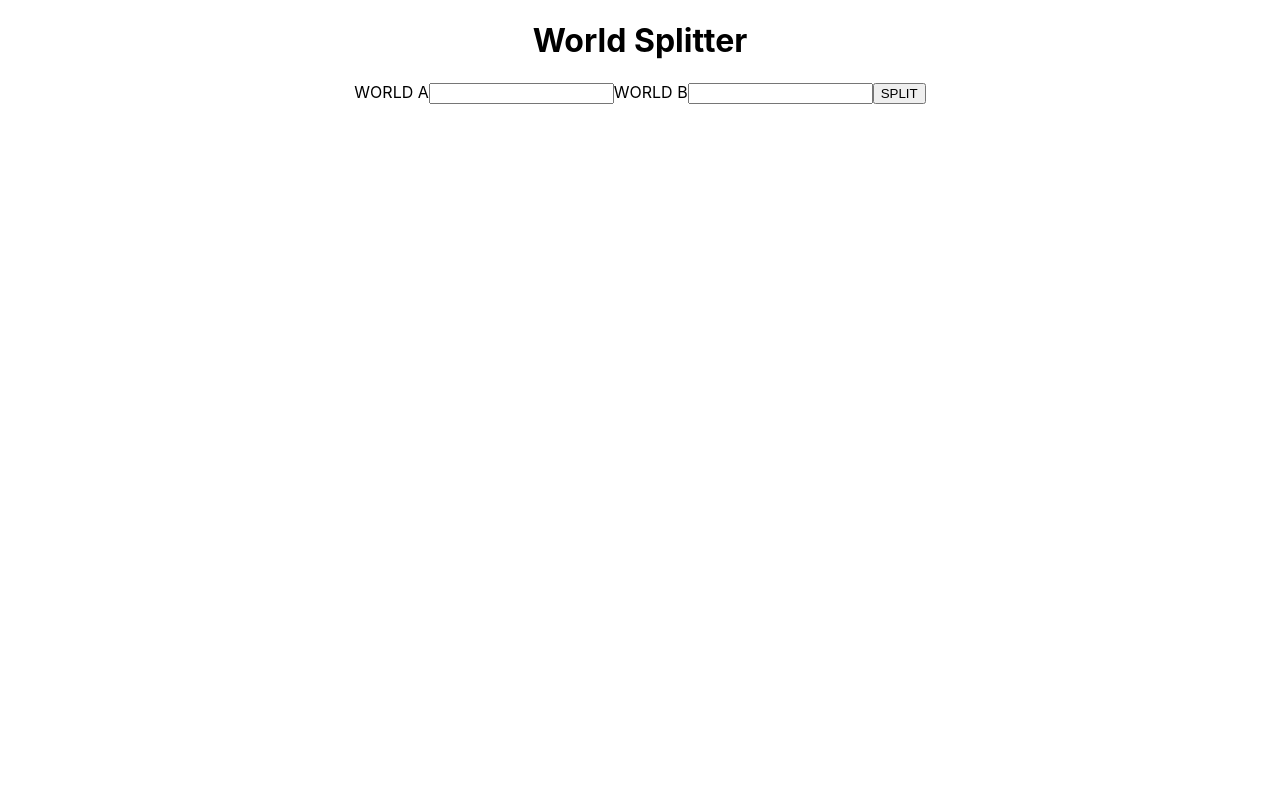
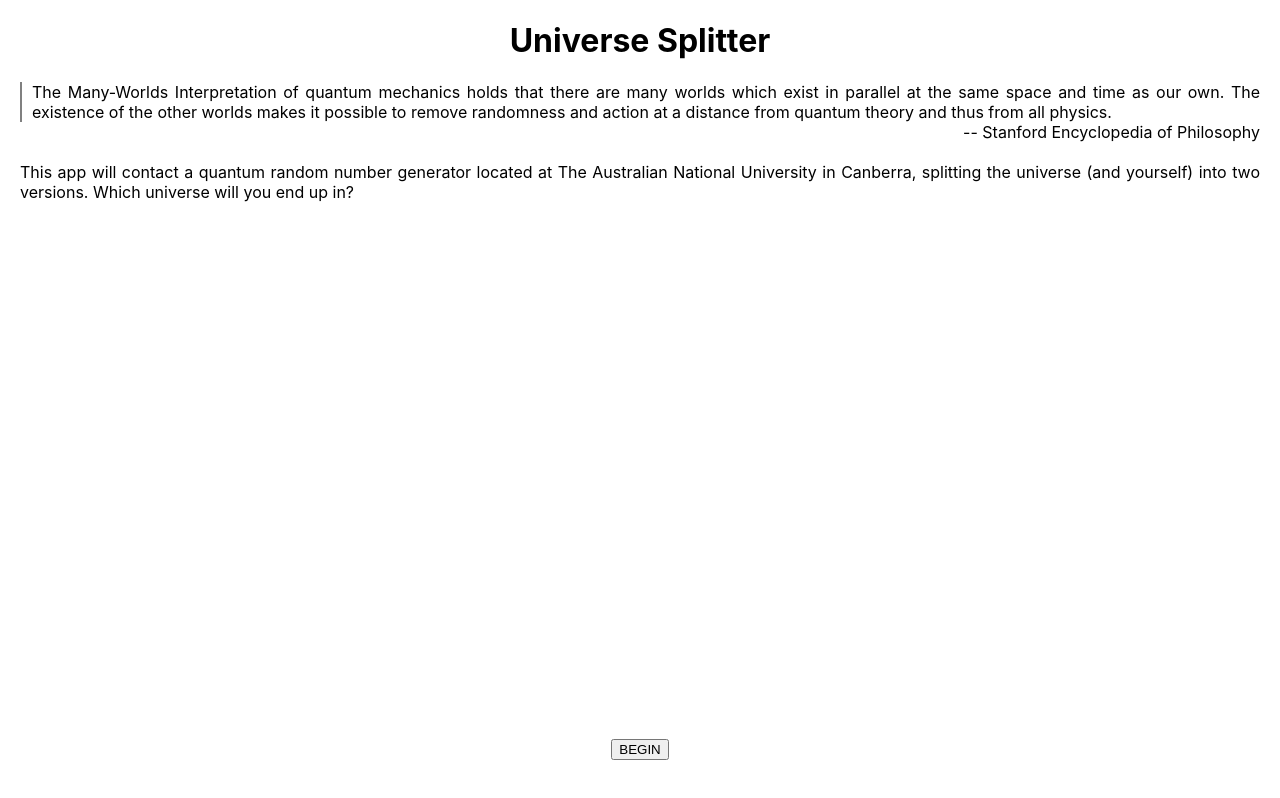
Before and after one commit to travisk-codes/world-splitter, a React (Create React App) app: page / in a window 1280 px wide. Built offline with nearby package versions, Linux system fonts and the light colour scheme.

Commit message:
Add splash page

```diff
--- a/src/App.css
+++ b/src/App.css
@@ -1,38 +1,36 @@
-.App {
-  text-align: center;
+.app {
+	display: flex;
+	flex-direction: column;
+	align-items: center;
 }
 
-.App-logo {
-  height: 40vmin;
-  pointer-events: none;
+#splash {
+	padding: 0 20px;
+	text-align: justify;
 }
 
-@media (prefers-reduced-motion: no-preference) {
-  .App-logo {
-    animation: App-logo-spin infinite 20s linear;
-  }
+#quote {
+	border-left: 2px solid grey;
+	padding-left: 10px;
 }
 
-.App-header {
-  background-color: #282c34;
-  min-height: 100vh;
-  display: flex;
-  flex-direction: column;
-  align-items: center;
-  justify-content: center;
-  font-size: calc(10px + 2vmin);
-  color: white;
+#quote-by {
+	text-align: right;
+	padding-bottom: 20px;
 }
 
-.App-link {
-  color: #61dafb;
+label {
+	display: flex;
+	flex-direction: column;
+	align-items: center;
+	padding-bottom: 10px;
 }
 
-@keyframes App-logo-spin {
-  from {
-    transform: rotate(0deg);
-  }
-  to {
-    transform: rotate(360deg);
-  }
+input {
+	width: 90%;
 }
+
+button {
+	position: fixed;
+	bottom: 40px;
+}
--- a/src/App.js
+++ b/src/App.js
@@ -2,6 +2,7 @@ import React, { useState } from 'react'
 import './App.css'
 
 function App() {
+	const [isSplashVisible, setIsSplashVisible] = useState(true)
 	const [randomBoolean, setrandomBoolean] = useState(0)
 	const [isLoading, setIsLoading] = useState(false)
 	const [result, setResult] = useState('')
@@ -43,22 +44,44 @@ function App() {
 		}
 	}
 
+	const renderSplashPage = () => {
+		if (!isSplashVisible) return
+		return (
+			<div id='splash'>
+				<div id='quote'>
+					The Many-Worlds Interpretation of quantum mechanics holds that there
+					are many worlds which exist in parallel at the same space and time as
+					our own. The existence of the other worlds makes it possible to remove
+					randomness and action at a distance from quantum theory and thus from
+					all physics.
+				</div>
+				<div id='quote-by'>-- Stanford Encyclopedia of Philosophy</div>
+				<div>
+					This app will contact a quantum random number generator located at The
+					Australian National University in Canberra, splitting the universe
+					(and yourself) into two versions. Which universe will you end up in?
+				</div>
+			</div>
+		)
+	}
+
 	const renderInputs = () => {
 		if (result) return
 		if (isLoading) return
+		if (isSplashVisible) return
 		return (
 			<>
 				<label>
-					WORLD A
 					<input value={inputA} onChange={(e) => setInputA(e.target.value)} />
+					Universe A
 				</label>
 				<label>
-					WORLD B
 					<input
 						placeholder={inputA ? 'Not ' + inputA : ''}
 						value={inputB}
 						onChange={(e) => setInputB(e.target.value)}
 					/>
+					Universe B
 				</label>
 			</>
 		)
@@ -69,12 +92,16 @@ function App() {
 		if (result) {
 			return <button onClick={() => setResult('')}>SPLIT AGAIN</button>
 		}
+		if (isSplashVisible) {
+			return <button onClick={() => setIsSplashVisible(false)}>BEGIN</button>
+		}
 		return <button onClick={fetchrandomBoolean}>SPLIT</button>
 	}
 
 	return (
-		<div className='App'>
-			<h1>World Splitter</h1>
+		<div className='app'>
+			<h1>Universe Splitter</h1>
+			{renderSplashPage()}
 			{renderInputs()}
 			{isLoading ? 'Splitting the Universe...' : result}
 			{renderButton()}
```
